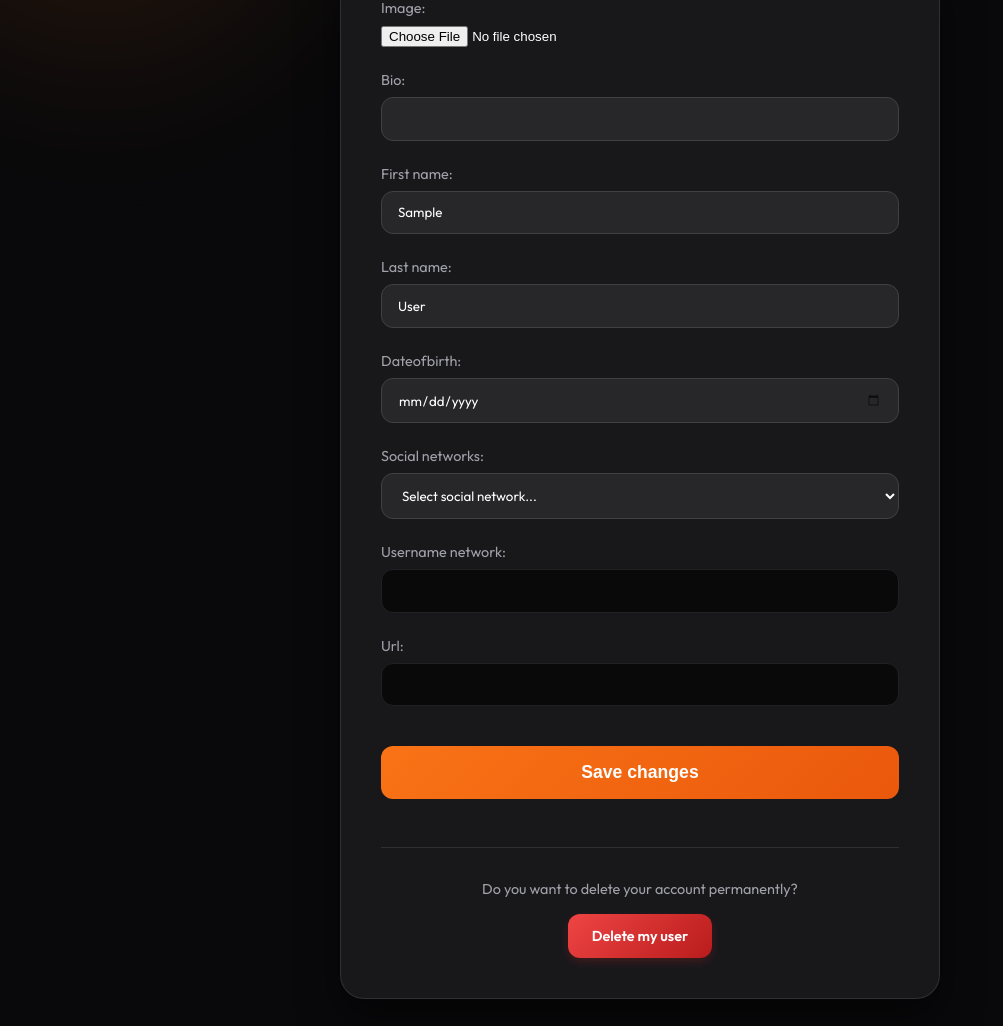
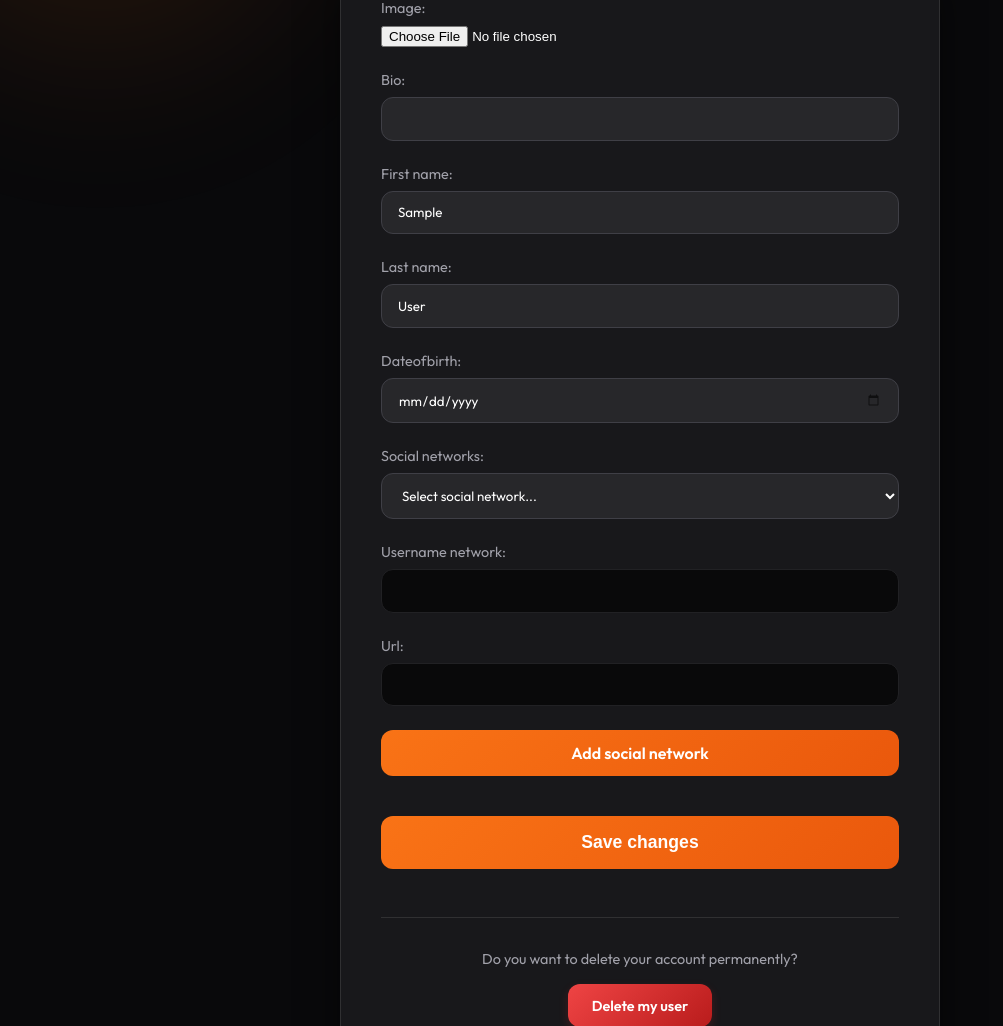
Before and after one commit to Iv4nTech/keyboard-build, a Django app: page /user/configuration/ in a window 1280 px wide. Shown: the part 245-1271 px from the top of the page, without its empty margins (0-1003 px from the left). Run offline with Django 5.2, Linux system fonts and the light colour scheme; the visitor is signed in with stand-in values (Sample User, id 1); data that the repository does not hold is empty.

Commit message:
Change system add social network

```diff
--- a/core/forms.py
+++ b/core/forms.py
@@ -37,8 +37,3 @@ class CreateKeyboardForm(forms.ModelForm):
                 'type':'color'
             })
         }
-
-class SocialNetworkUserForm(forms.ModelForm):
-    class Meta:
-        model = SocialNetworkUser
-        fields = ['social_network']
--- a/core/templates/core/configuration_user.html
+++ b/core/templates/core/configuration_user.html
@@ -13,6 +13,7 @@
 
         <div style="display: flex; flex-direction: column; gap: 1.5rem; margin-bottom: 2.5rem;">
             {{form.as_div}}
+            <a href="{% url 'add_socialnetwork' %}" class="btn">Add social network</a>
             </div>
 
         <button type="submit" class="btn" style="width: 100%; font-size: 1.1rem; padding: 1rem;">
--- a/core/templates/core/list_users.html
+++ b/core/templates/core/list_users.html
@@ -23,10 +23,9 @@
         <a href="{% url 'user_profile' user.username %}" style="display: flex; align-items: center; gap: 15px; width: 100%;">
             <div class="user-initial">
                 {% if user.image %}
-                <img class="avatar" id="image-profile" src="{% url '{{user.image.url}}' %}" alt="Logo {{user.username}}">
-                {{ user.image.url }}
+                <img class="avatar"  src="{{user.image.url}}" alt="Logo {{user.username}}">
                 {% else %}
-                <img class="avatar" id="image-profile" src="{% static 'images/logo-default.jpg' %}" alt="Logo default">
+                <img class="avatar" src="{% static 'images/logo-default.jpg' %}" alt="Logo default">
                 {% endif %}
             </div>
             <div>
--- a/core/views.py
+++ b/core/views.py
@@ -1,9 +1,9 @@
 from django.shortcuts import render, redirect
 from django.http import HttpResponse
 from .models import User, SocialNetworkUser, SocialNetwork, Keyboard
-from .forms import RegisterUserForm, ConfigurateUserForm, CreateKeyboardForm, SocialNetworkUserForm
+from .forms import RegisterUserForm, ConfigurateUserForm, CreateKeyboardForm
 from django.db.models import Max
-from django.views.generic import DeleteView, CreateView, ListView, DetailView, UpdateView
+from django.views.generic import DeleteView, CreateView, ListView, DetailView, UpdateView, TemplateView
 from django.urls import reverse_lazy
 from django.contrib.auth import logout
 from django.http import HttpResponseForbidden
@@ -151,16 +151,26 @@ class UpdateKeyboard(UpdateView):
     def get_success_url(self):
         return reverse_lazy('user_profile', kwargs={'username':self.request.user})
 
-class CreateSocialNetworkUser(CreateView):
-    model = SocialNetworkUser
+class CreateSocialNetworkUser(TemplateView):
     template_name = 'core/add_networksocial_user.html'
-    form_class = SocialNetworkUserForm
 
     def get_success_url(self):
         return reverse_lazy('user_profile', kwargs={'username':self.request.user})
 
+    def post(self, request):
+        social_network = request.POST.get('social-networks')
+        print(social_network)
+        obj_social_network = SocialNetwork.objects.get(name=social_network)
+        SocialNetworkUser.objects.create(user=request.user,social_network=obj_social_network )
+        return redirect(self.get_success_url())
+
+
+    def get_context_data(self, **kwargs):
+        context = super().get_context_data(**kwargs)
+        context['social_networks'] = SocialNetwork.objects.exclude(social_networks_user__user=self.request.user)
+        return context
+
     def form_valid(self, form):
-        print('HE ENTRADO AL FORMVALID!!!!!!!')
         self.object = form.save(commit=False)
         self.object.user = self.request.user
         try:
```
Also changed, not shown: core/templates/core/add_networksocial_user.html (+6 -1 lines).
